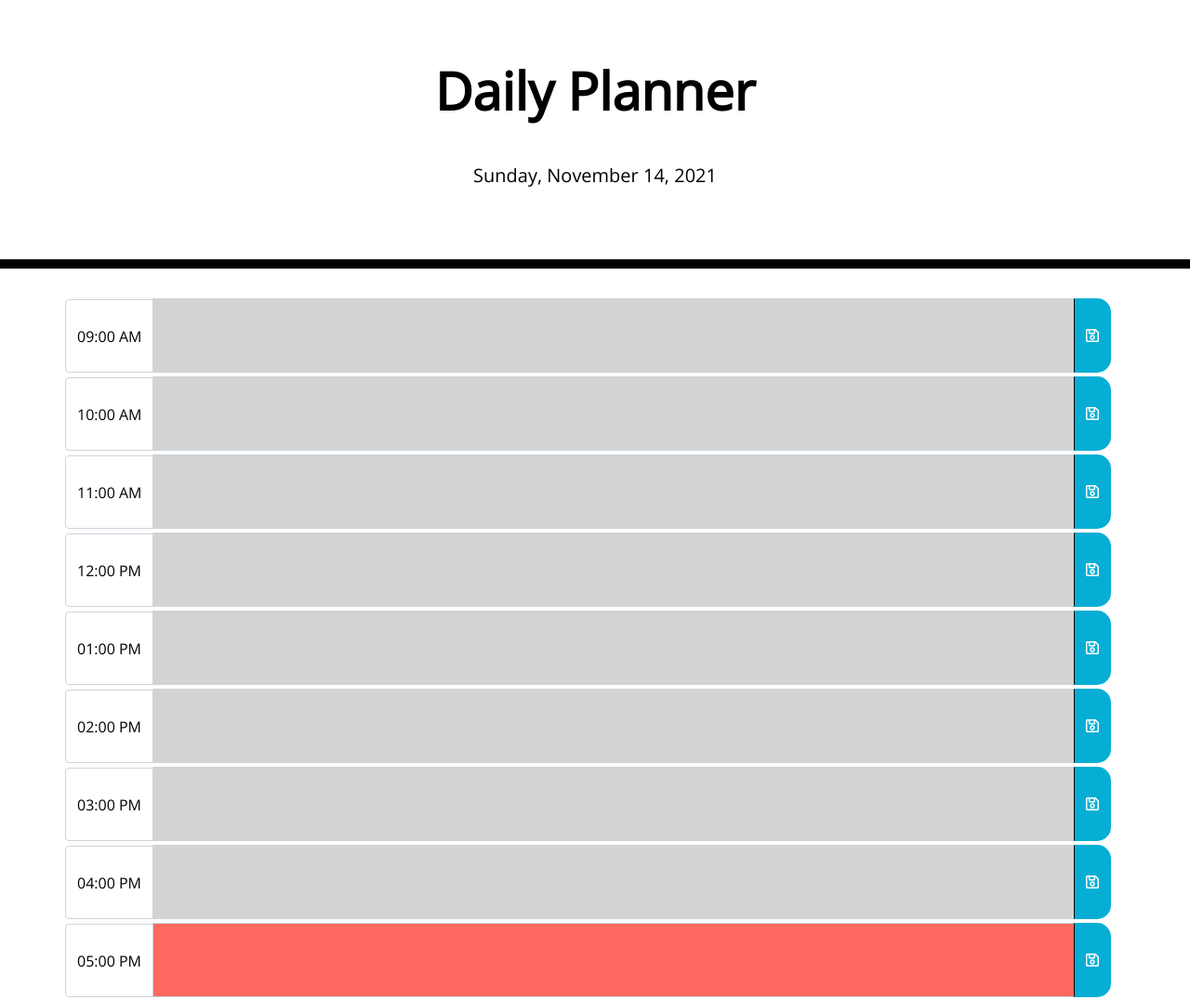
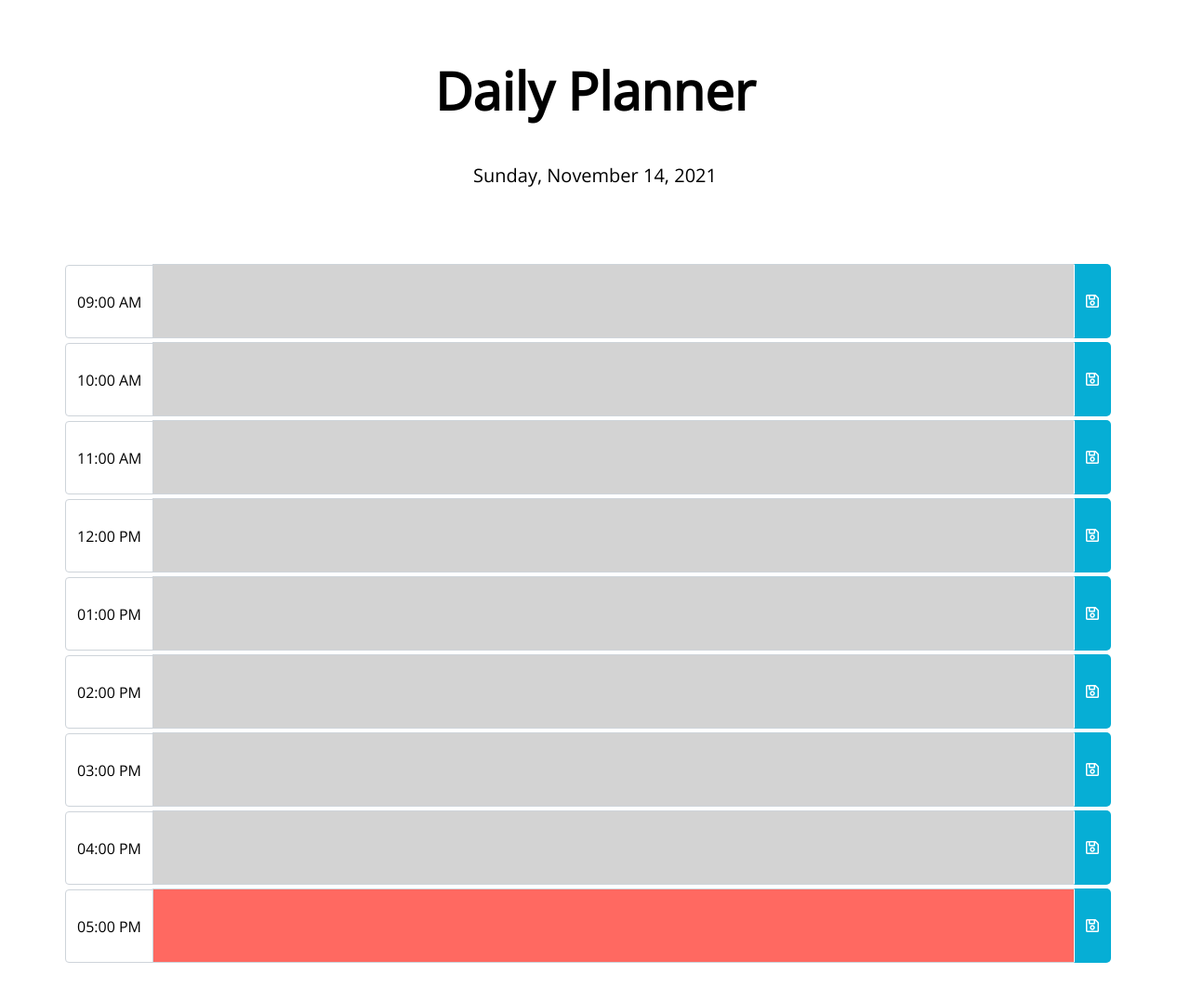
Before and after one commit to Rush0218/daily-planner, a plain HTML site: page index.html in a window 1280 px wide. Shown: the whole page at 93% size. Drawn offline with nearby package versions, Linux system fonts and the light colour scheme.

Commit message:
edited css

```diff
--- a/assets/css/style.css
+++ b/assets/css/style.css
@@ -18,7 +18,7 @@ body {
     background-color: transparent;
     color: black;
     border-radius: 0;
-    border-bottom: 10px solid black;
+    margin-bottom: 5px;
   }
 
   .description{
@@ -57,9 +57,9 @@ body {
   }
 
   .saveBtn {
-    border-left: 1px solid black;
-    border-top-right-radius: 15px;
-    border-bottom-right-radius: 15px;
+    border-left: 1px solid white;
+    border-top-right-radius: 5px;
+    border-bottom-right-radius: 5px;
     background-color: #06AED5;
     color: white;
   }
--- a/assets/js/script.js
+++ b/assets/js/script.js
@@ -18,7 +18,6 @@ var time = new Date().getHours();
 var date = document.querySelector("#currentDay");
 var currentDate = moment().format("dddd, LL");
 date.append(currentDate);
-
 
 //create time blocks for standard business hours that are color coded for past, present and future.
 function statusColor() {
```
